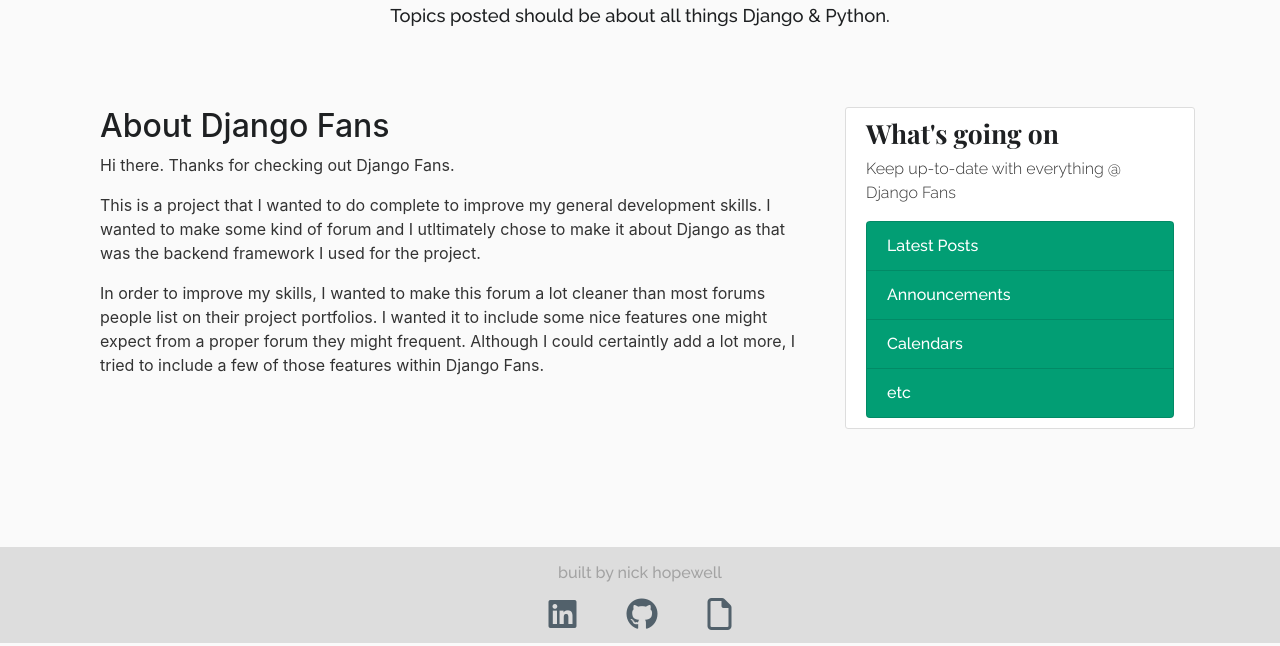
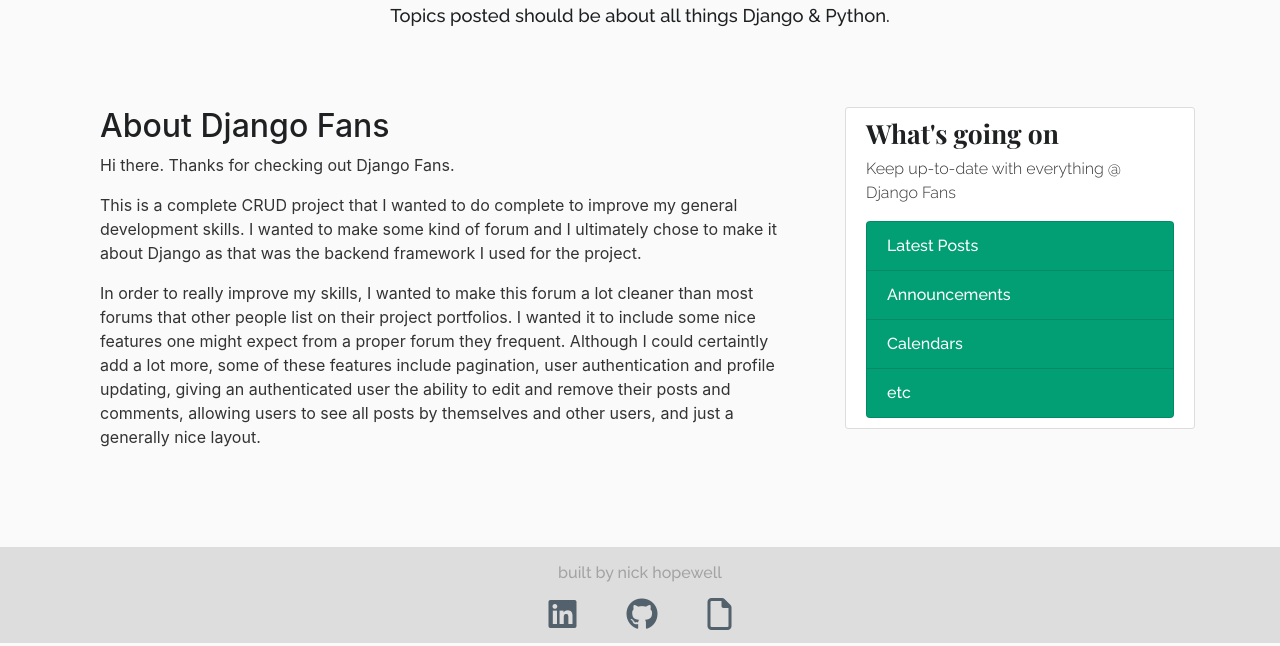
Before and after one commit to NHopewell/Django_Fans, a Django app: template django_project/blog/templates/blog/about.html in a window 1280 px wide. Shown: the part 287-933 px from the top of the page. Run offline with Django 3.2, Linux system fonts and the light colour scheme; the template is opened without the code that fills it, so the values that code supplies are empty; some libraries are stand-ins or nearby versions.

Commit message:
updates about

```diff
--- a/django_project/blog/templates/blog/about.html
+++ b/django_project/blog/templates/blog/about.html
@@ -8,13 +8,15 @@
         Hi there. Thanks for checking out Django Fans.
         </p>
         <p>
-        This is a project that I wanted to do complete to improve my general development skills. I wanted to make some kind of forum
-        and I utltimately chose to make it about Django as that was the backend framework I used for the project.
+        This is a complete CRUD project that I wanted to do complete to improve my general development skills. I wanted to make some kind of forum
+        and I ultimately chose to make it about Django as that was the backend framework I used for the project.
         </p>
         <p>
-        In order to improve my skills, I wanted to make this forum a lot cleaner than most forums people list on their project portfolios.
-        I wanted it to include some nice features one might expect from a proper forum they might frequent. Although I could certaintly add
-        a lot more, I tried to include a few of those features within Django Fans.
+        In order to really improve my skills, I wanted to make this forum a lot cleaner than most forums
+        that other people list on their project portfolios. I wanted it to include some nice features one might expect from a proper forum they
+        frequent. Although I could certaintly add a lot more, some of these features include
+        pagination, user authentication and profile updating, giving an authenticated user the ability to edit and remove their posts and comments,
+        allowing users to see all posts by themselves and other users, and just a generally nice layout.
         </p>
 
     </div>
```
